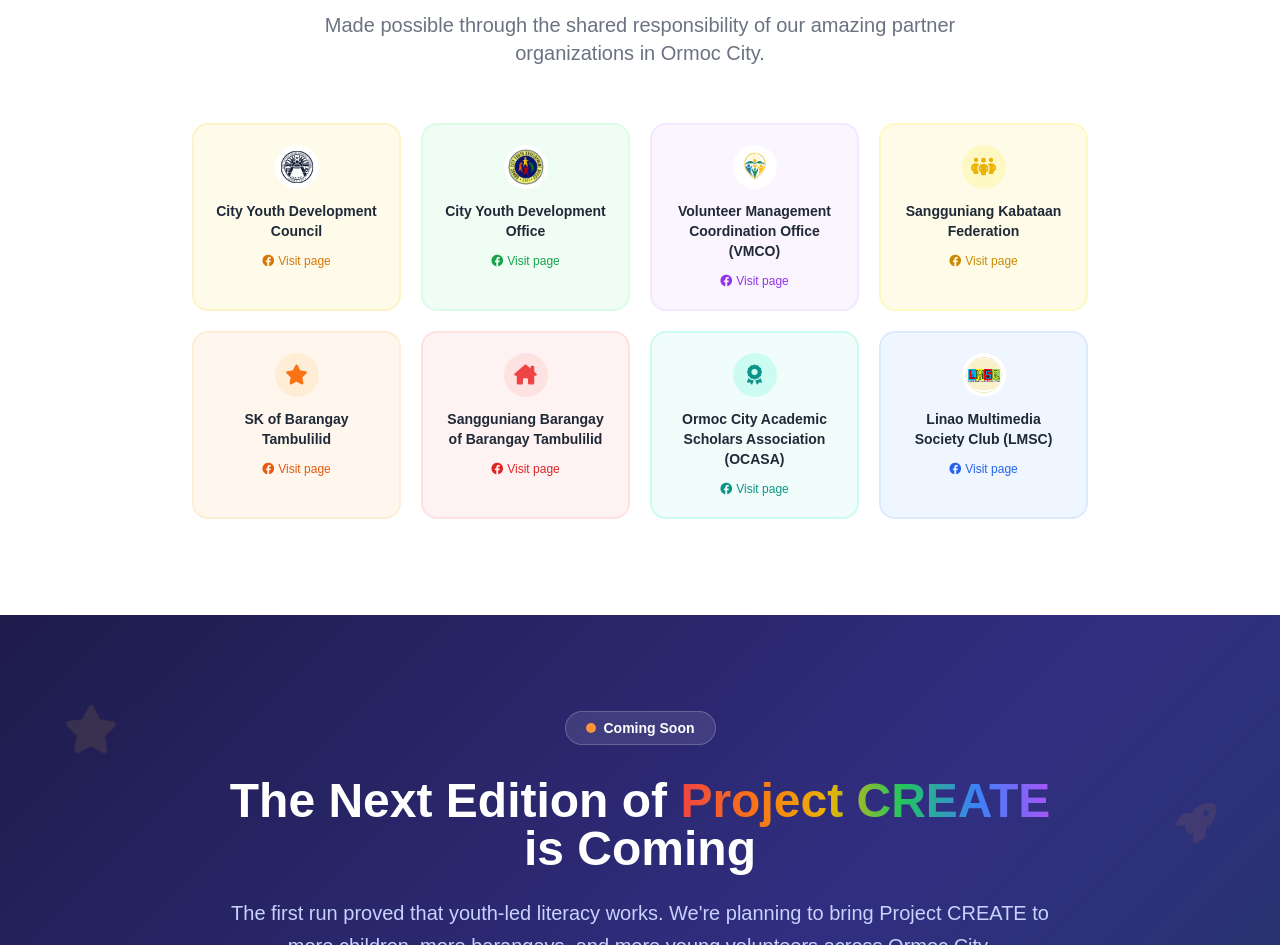
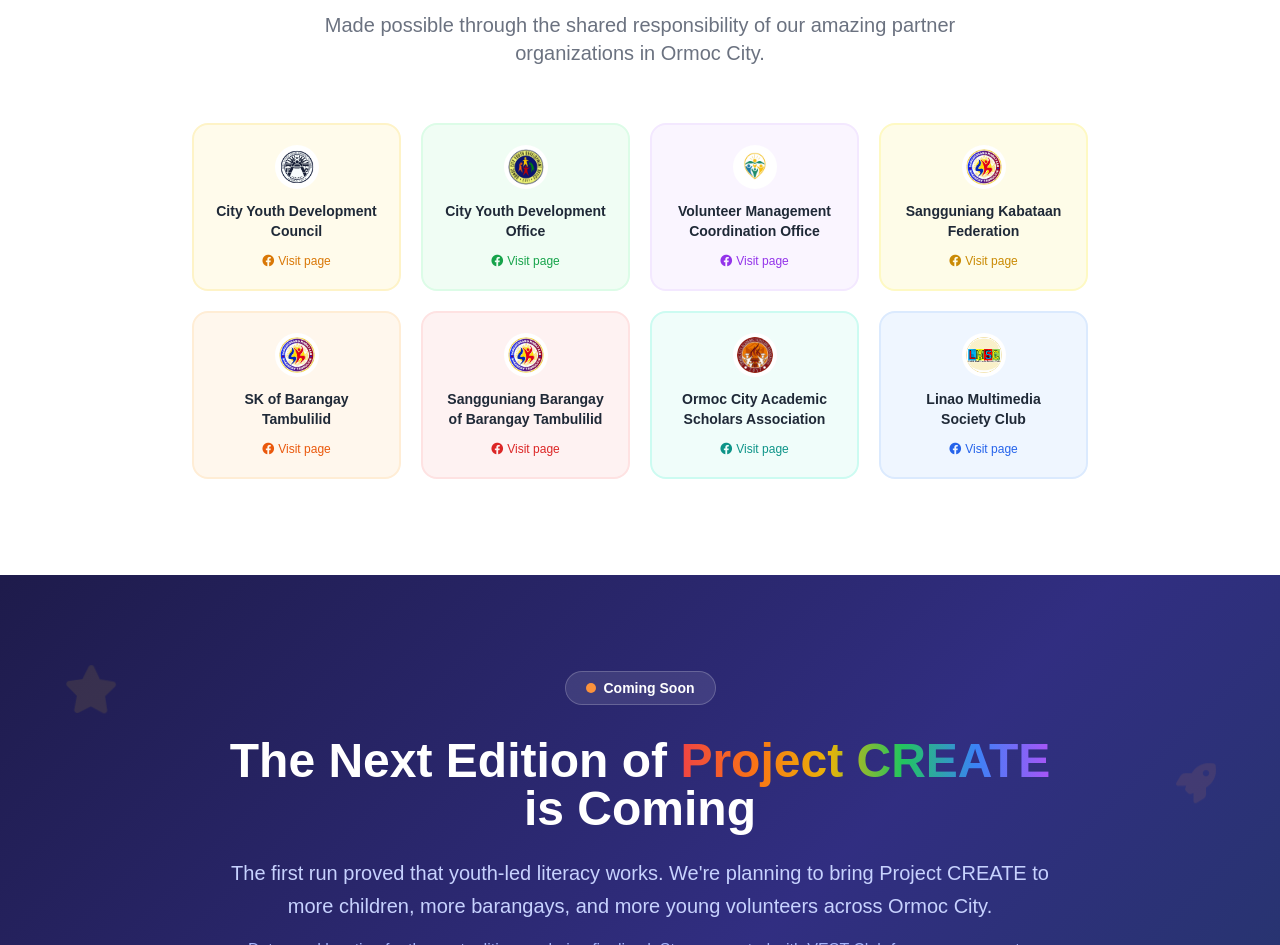
Before and after one commit to httpsdixie/Project-CREATE-Web, a plain HTML site: page index.html in a window 1280 px wide. Shown: the part 5300-6245 px from the top of the page. Drawn offline with nearby package versions, Linux system fonts and the light colour scheme.

Commit message:
chore: update partner cards and add SK logo assets

```diff
--- a/index.html
+++ b/index.html
@@ -552,40 +552,32 @@
             </a>
             <a href="https://www.facebook.com/OrmocVMCO?__tn__=-UC*F" target="_blank" rel="noopener noreferrer" class="partner-card bg-purple-50 rounded-2xl p-5 flex flex-col items-center gap-3 border-2 border-purple-100 no-underline" data-delay="3">
                 <img src="images/LOGOS/Volunteer Management & Coordination Office.jpg" alt="VMCO logo" class="w-11 h-11 rounded-full object-contain bg-white p-1">
-                <p class="font-display font-bold text-gray-800 text-sm text-center">Volunteer Management Coordination Office (VMCO)</p>
+                <p class="font-display font-bold text-gray-800 text-sm text-center">Volunteer Management Coordination Office </p>
                 <span class="text-xs text-purple-600 flex items-center gap-1"><i class="fa-brands fa-facebook text-xs"></i> Visit page</span>
             </a>
-            <a href="#" target="_blank" rel="noopener noreferrer" class="partner-card bg-yellow-50 rounded-2xl p-5 flex flex-col items-center gap-3 border-2 border-yellow-100 no-underline" data-delay="4">
-                <div class="w-11 h-11 rounded-full bg-yellow-100 flex items-center justify-center">
-                    <i class="fa-solid fa-people-group text-xl text-create-yellow"></i>
-                </div>
+            <a href="https://www.facebook.com/profile.php?id=61578199766616" target="_blank" rel="noopener noreferrer" class="partner-card bg-yellow-50 rounded-2xl p-5 flex flex-col items-center gap-3 border-2 border-yellow-100 no-underline" data-delay="4">
+                <img src="images/LOGOS/Sangguniang Kabataan - Brgy. Tambulilid.jpg" alt="Sangguniang Kabataan logo" class="w-11 h-11 rounded-full object-contain bg-white p-1">
                 <p class="font-display font-bold text-gray-800 text-sm text-center">Sangguniang Kabataan Federation</p>
                 <span class="text-xs text-yellow-600 flex items-center gap-1"><i class="fa-brands fa-facebook text-xs"></i> Visit page</span>
             </a>
-            <a href="#" target="_blank" rel="noopener noreferrer" class="partner-card bg-orange-50 rounded-2xl p-5 flex flex-col items-center gap-3 border-2 border-orange-100 no-underline" data-delay="5">
-                <div class="w-11 h-11 rounded-full bg-orange-100 flex items-center justify-center">
-                    <i class="fa-solid fa-star text-xl text-create-orange"></i>
-                </div>
+            <a href="https://www.facebook.com/sktambulilidormoc" target="_blank" rel="noopener noreferrer" class="partner-card bg-orange-50 rounded-2xl p-5 flex flex-col items-center gap-3 border-2 border-orange-100 no-underline" data-delay="5">
+                <img src="images/LOGOS/Sangguniang Kabataan - Brgy. Tambulilid.jpg" alt="SK of Barangay Tambulilid logo" class="w-11 h-11 rounded-full object-contain bg-white p-1">
                 <p class="font-display font-bold text-gray-800 text-sm text-center">SK of Barangay Tambulilid</p>
                 <span class="text-xs text-orange-600 flex items-center gap-1"><i class="fa-brands fa-facebook text-xs"></i> Visit page</span>
             </a>
-            <a href="#" target="_blank" rel="noopener noreferrer" class="partner-card bg-red-50 rounded-2xl p-5 flex flex-col items-center gap-3 border-2 border-red-100 no-underline" data-delay="6">
-                <div class="w-11 h-11 rounded-full bg-red-100 flex items-center justify-center">
-                    <i class="fa-solid fa-house-chimney text-xl text-create-red"></i>
-                </div>
+            <a href="https://www.facebook.com/sktambulilidormoc" target="_blank" rel="noopener noreferrer" class="partner-card bg-red-50 rounded-2xl p-5 flex flex-col items-center gap-3 border-2 border-red-100 no-underline" data-delay="6">
+                <img src="images/LOGOS/Sangguniang Kabataan - Brgy. Tambulilid.jpg" alt="Sangguniang Kabataan logo" class="w-11 h-11 rounded-full object-contain bg-white p-1">
                 <p class="font-display font-bold text-gray-800 text-sm text-center">Sangguniang Barangay of Barangay Tambulilid</p>
                 <span class="text-xs text-red-600 flex items-center gap-1"><i class="fa-brands fa-facebook text-xs"></i> Visit page</span>
             </a>
-            <a href="#" target="_blank" rel="noopener noreferrer" class="partner-card bg-teal-50 rounded-2xl p-5 flex flex-col items-center gap-3 border-2 border-teal-100 no-underline" data-delay="5">
-                <div class="w-11 h-11 rounded-full bg-teal-100 flex items-center justify-center">
-                    <i class="fa-solid fa-award text-xl text-teal-600"></i>
-                </div>
-                <p class="font-display font-bold text-gray-800 text-sm text-center">Ormoc City Academic Scholars Association (OCASA)</p>
+            <a href="https://www.facebook.com/profile.php?id=61575828553894" target="_blank" rel="noopener noreferrer" class="partner-card bg-teal-50 rounded-2xl p-5 flex flex-col items-center gap-3 border-2 border-teal-100 no-underline" data-delay="5">
+                <img src="images/LOGOS/Ormoc City Academic Scholars' Association.jpg" alt="OCASA logo" class="w-11 h-11 rounded-full object-contain bg-white p-1">
+                <p class="font-display font-bold text-gray-800 text-sm text-center">Ormoc City Academic Scholars Association</p>
                 <span class="text-xs text-teal-600 flex items-center gap-1"><i class="fa-brands fa-facebook text-xs"></i> Visit page</span>
             </a>
             <a href="https://www.facebook.com/LMSCOfficial" target="_blank" rel="noopener noreferrer" class="partner-card bg-blue-50 rounded-2xl p-5 flex flex-col items-center gap-3 border-2 border-blue-100 no-underline" data-delay="6">
                 <img src="images/LOGOS/Linao Multimedia Society Club (LMSC).jpg" alt="LMSC logo" class="w-11 h-11 rounded-full object-contain bg-white p-1">
-                <p class="font-display font-bold text-gray-800 text-sm text-center">Linao Multimedia Society Club (LMSC)</p>
+                <p class="font-display font-bold text-gray-800 text-sm text-center">Linao Multimedia Society Club   </p>
                 <span class="text-xs text-blue-600 flex items-center gap-1"><i class="fa-brands fa-facebook text-xs"></i> Visit page</span>
             </a>
         </div>
```
Also changed, not shown: images/LOGOS/Ormoc City Academic Scholars' Association.jpg (added), images/LOGOS/Sangguniang Kabataan - Brgy. Tambulilid.jpg (added), images/LOGOS/Sangguniang Kabataan - Ormoc City.jpg (added).
